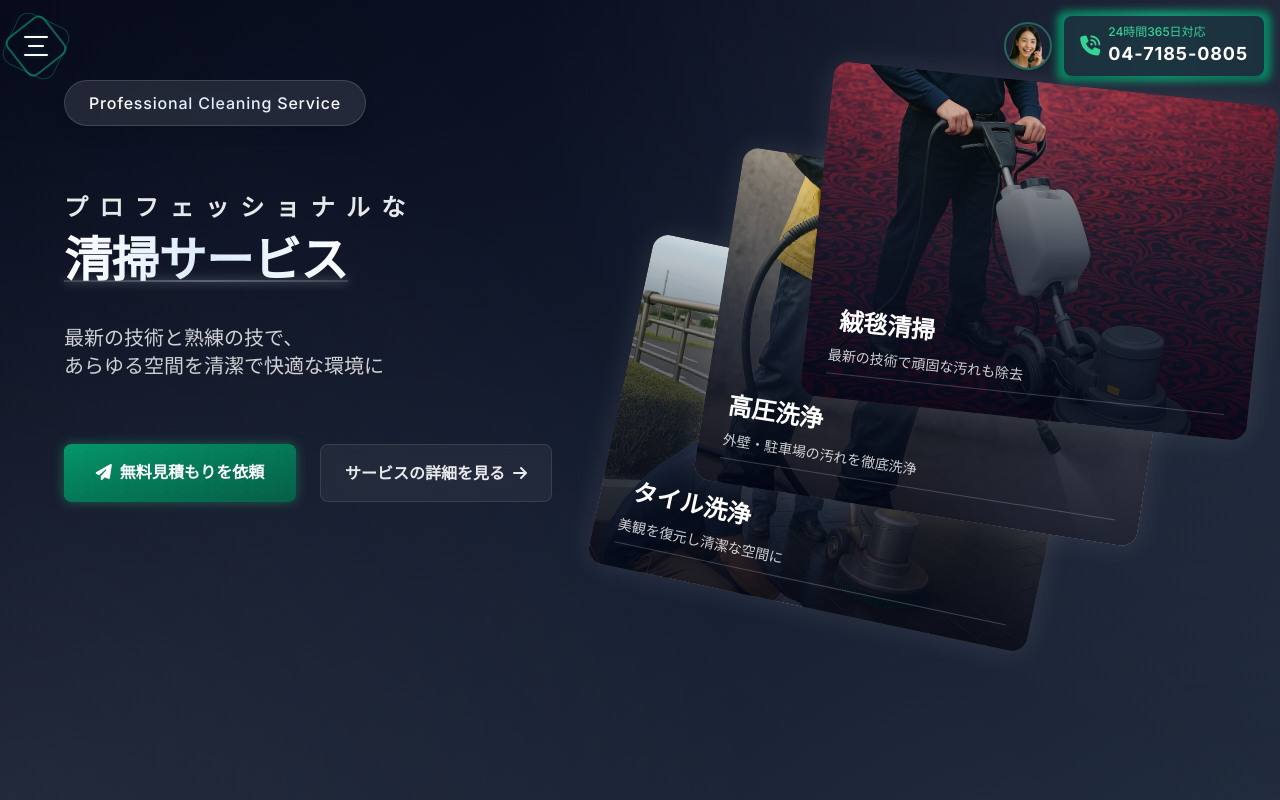
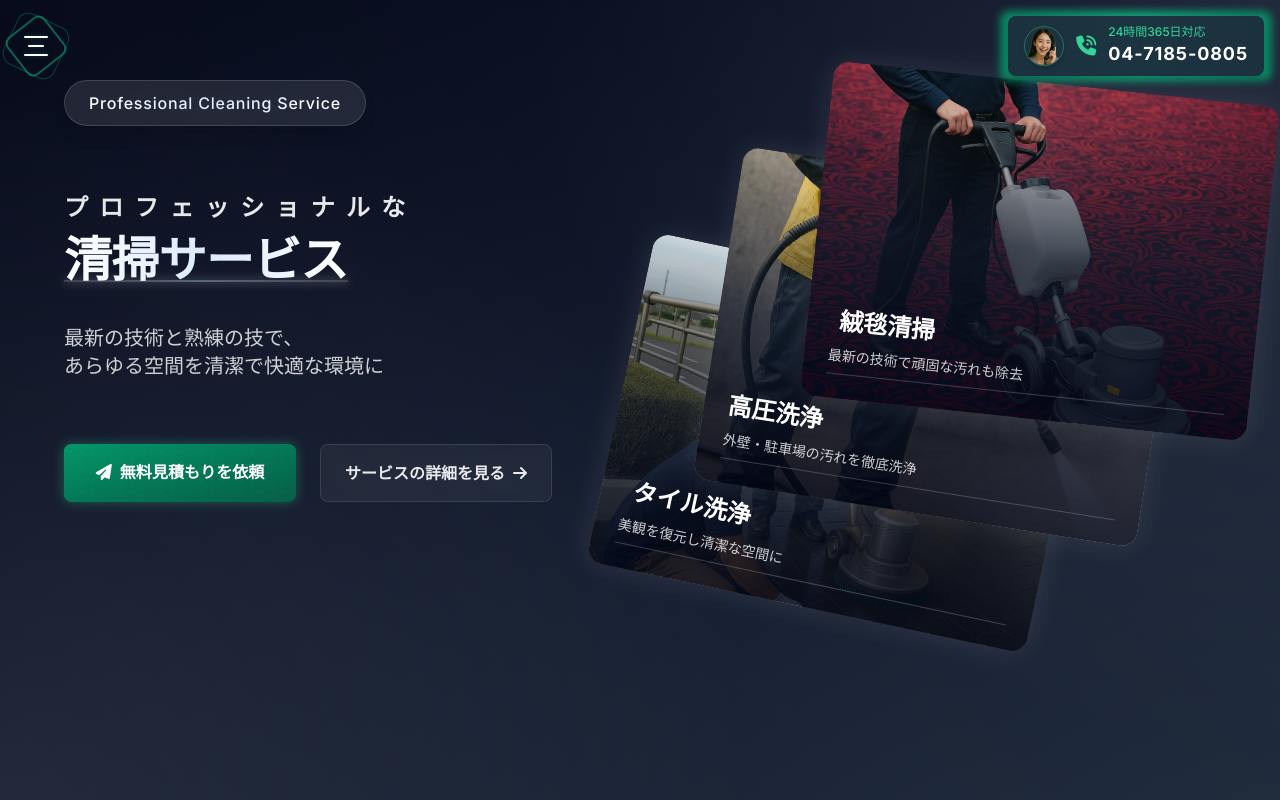
Before and after one commit to fura-1993/clean, a Next.js app: page / in a window 1280 px wide. Shown: the top 800 px of the page. Built offline with nearby package versions, Linux system fonts and the light colour scheme.

Commit message:
Fix: Remove central header image, place staff image inside phone button

```diff
--- a/src/components/Header/Header.tsx
+++ b/src/components/Header/Header.tsx
@@ -266,23 +266,7 @@ export default function Header() {
               transition={{ duration: 0.3 }}
               className="hidden md:block"
             >
-              <div className="relative group flex items-center gap-3">
-                {/* Moved Staff Image Here */}
-                <div className="relative w-12 h-12 rounded-full overflow-hidden border-2 border-emerald-400/40 shadow-lg animate-pulse">
-                  <Image
-                    src="/images/infostaff2.png"
-                    alt="カスタマーサポートスタッフ"
-                    width={48}
-                    height={48}
-                    className="object-cover w-full h-full"
-                    priority
-                  />
-                  {/* Optional Glow Effect
-                  <div className="absolute inset-0 bg-gradient-to-r from-emerald-500/0 via-emerald-500/20 to-emerald-500/0 animate-shimmer"></div>
-                  */}
-                </div>
-
-                {/* Phone Number Block */}
+              <div className="relative group">
                 <div className="relative">
                   <motion.div
                     className="absolute -inset-1 rounded-lg bg-gradient-to-r from-emerald-600 via-emerald-500 to-emerald-600 opacity-70 blur-sm group-hover:opacity-100 transition-all duration-300"
@@ -298,8 +282,18 @@ export default function Header() {
                   />
                   <a
                     href="tel:04-7185-0805"
-                    className="relative flex items-center gap-2 px-4 py-2 rounded-lg bg-slate-800/90 text-white hover:bg-slate-700/90 transition-all duration-300 shadow-md"
+                    className="relative flex items-center gap-3 px-4 py-2 rounded-lg bg-slate-800/90 text-white hover:bg-slate-700/90 transition-all duration-300 shadow-md"
                   >
+                    <div className="relative w-10 h-10 rounded-full overflow-hidden border border-emerald-400/40 shadow-md flex-shrink-0">
+                      <Image
+                        src="/images/infostaff2.png"
+                        alt="カスタマーサポートスタッフ"
+                        width={40}
+                        height={40}
+                        className="object-cover w-full h-full"
+                        priority
+                      />
+                    </div>
                     <i className="fas fa-phone-volume text-emerald-400 text-xl" />
                     <div>
                       <div className="text-xs font-medium text-emerald-400">24時間365日対応</div>
```
